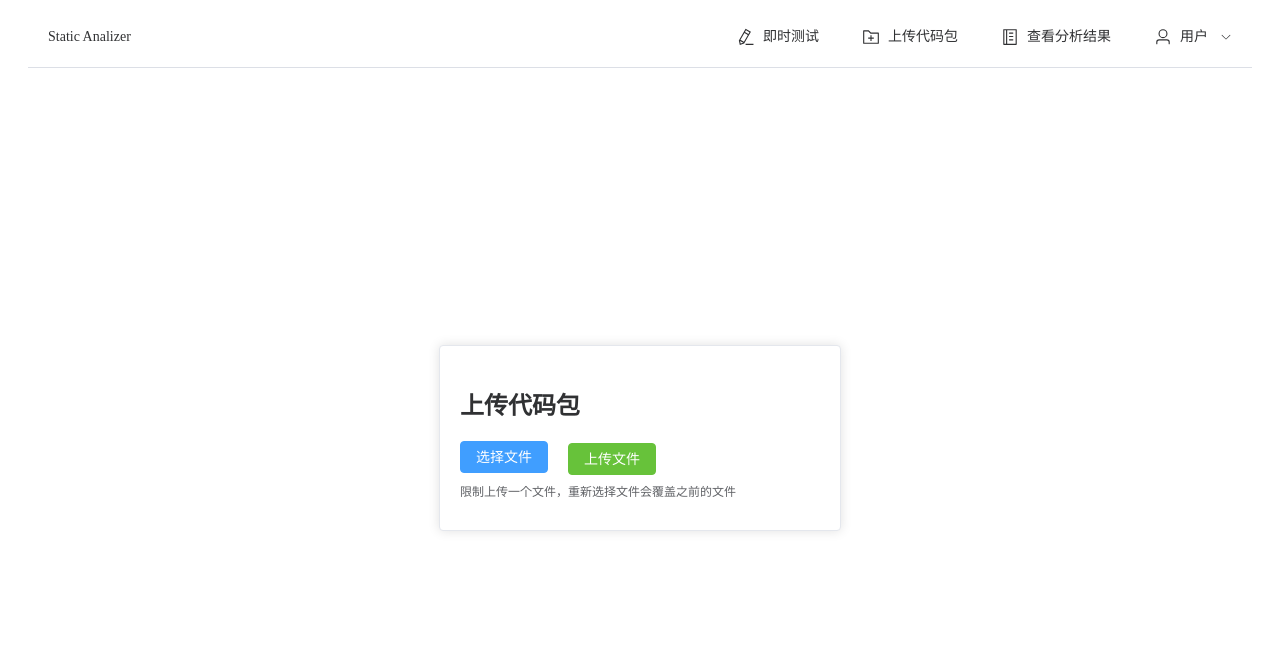
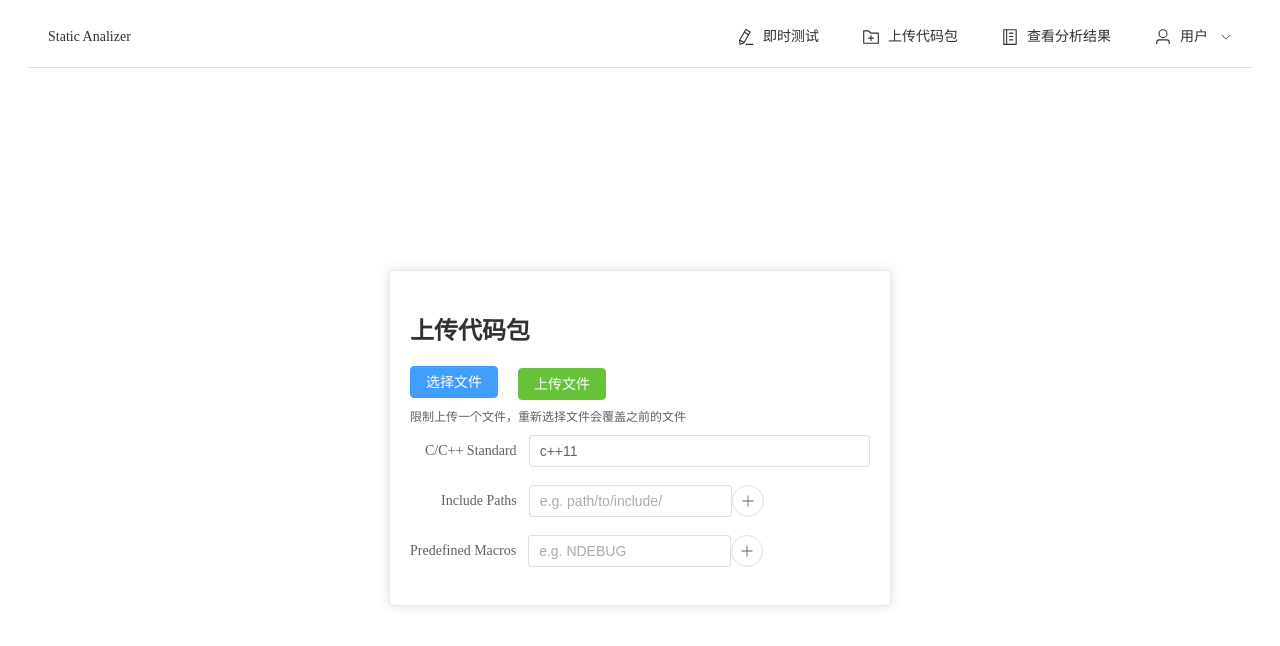
Before and after one commit to StaticAnalyzer/StaticAnalyzer-Frontend, a Vue app: page /upload in a window 1280 px wide. Shown: the top 646 px of the page. Built offline with nearby package versions, Linux system fonts and the light colour scheme.

Commit message:
feat: 上传页支持配置std, includeDir, defineMacro参数

```diff
--- a/src/components/ProjectUpload.vue
+++ b/src/components/ProjectUpload.vue
@@ -18,6 +18,25 @@
           </div>
         </template>
       </el-upload>
+      <el-form :model="configForm" label-position="right" label-width="auto">
+        <el-form-item label="C/C++ Standard">
+          <el-input v-model="configForm.std" />
+        </el-form-item>
+        <el-form-item label="Include Paths">
+          <div v-for="(item, index) in configForm.includeDirs" :key="index" style="display: flex;">
+            <el-input v-model="configForm.includeDirs[index]" clearable placeholder="e.g. path/to/include/"></el-input>
+            <el-button circle @click="addListOption(configForm.includeDirs)"><el-icon><Plus /></el-icon></el-button>
+            <el-button circle @click="subListOption(configForm.includeDirs, index)" v-if="index>0"><el-icon><Minus /></el-icon></el-button>
+          </div>
+        </el-form-item>
+        <el-form-item label="Predefined Macros">
+          <div v-for="(item, index) in configForm.defMacros" :key="index" style="display: flex;">
+            <el-input v-model="configForm.defMacros[index]" clearable placeholder="e.g. NDEBUG"></el-input>
+            <el-button circle @click="addListOption(configForm.defMacros)"><el-icon><Plus /></el-icon></el-button>
+            <el-button circle @click="subListOption(configForm.defMacros, index)" v-if="index>0"><el-icon><Minus /></el-icon></el-button>
+          </div>
+        </el-form-item>
+      </el-form>
     </el-card>
   </div>
 </template>
@@ -26,12 +45,22 @@
 import { genFileId } from 'element-plus'
 import axios from 'axios'
 import { ElNotification } from 'element-plus'
+import {Plus, Minus} from '@element-plus/icons-vue'
+
 
 export default {
   name: 'ProjectUpload',
+  components: {
+    Plus,
+    Minus
+  },
   data() {
     return {
-      config: "",
+      configForm: {
+        std: "c++11",
+        includeDirs: [""],
+        defMacros: [""]
+      }
     }
   },
   methods: {
@@ -47,10 +76,14 @@ export default {
       //   throw { message: "请首先登录" }
       // }
 
+      let config = this.configForm
+      config.includeDirs = config.includeDirs.filter(item => item !== "")
+      config.defMacros = config.defMacros.filter(item => item !== "")
+
       let formData = new FormData()
       formData.append('id', id)
       formData.append('sourceCode', param.file)
-      formData.append('config', this.config)
+      formData.append('config', JSON.stringify(config))
 
       return axios.post('/user/' + id + '/project', formData, {
         headers: { 'Content-Type': 'multipart/form-data' }
@@ -68,6 +101,12 @@ export default {
         message: error.message,
         type: 'error',
       })
+    },
+    addListOption(list) {
+      list.push("")
+    },
+    subListOption(list, index) {
+      list.splice(index, 1)
     }
   },
 }
@@ -82,7 +121,7 @@ export default {
 }
 
 .upload-card {
-  width: 400px;
+  width: 500px;
 }
 
 .file-upload .select_file {
@@ -92,4 +131,8 @@ export default {
 .file-upload .upload_btn {
   margin-left: 10px;
 }
+
+.el-form-item {
+  margin-right: 0 !important;
+}
 </style>
```
